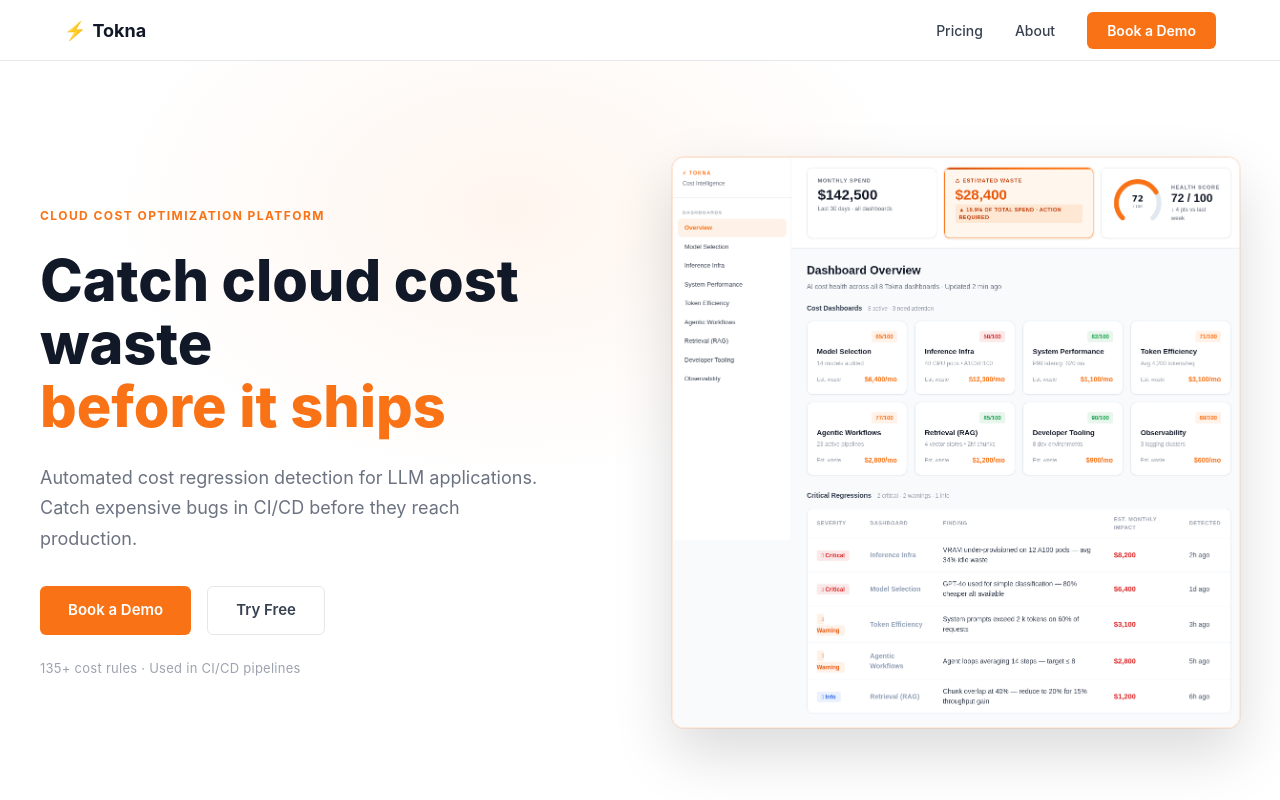
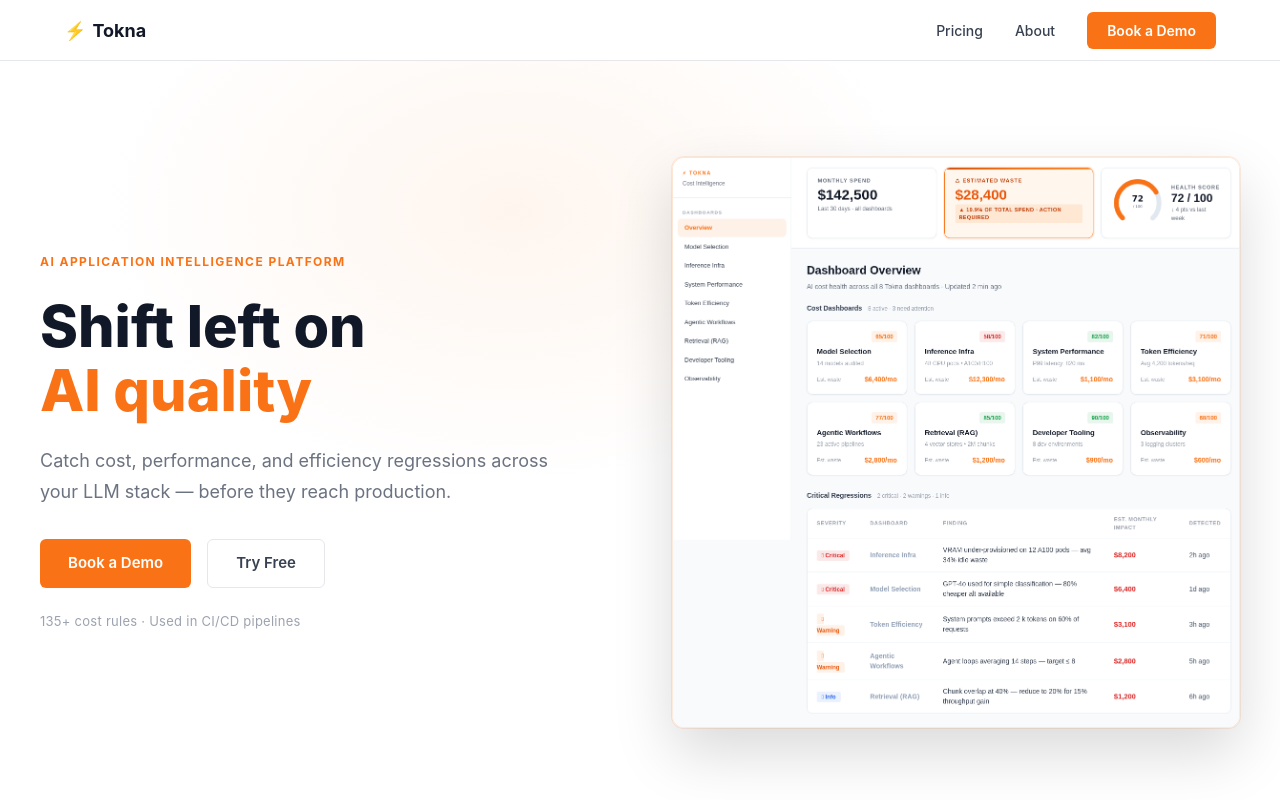
Before and after one commit to nroan117/tokna, a Next.js app in the folder apps/web/: page / in a window 1280 px wide. Shown: the top 800 px of the page. Built offline with nearby package versions, Linux system fonts and the light colour scheme.

Commit message:
feat: reframe hero messaging — shift left on AI quality

```diff
--- a/apps/web/app/layout.tsx
+++ b/apps/web/app/layout.tsx
@@ -2,8 +2,8 @@
 import './globals.css';
 
 export const metadata: Metadata = {
-  title: 'Tokna — AI-powered cloud cost optimization',
-  description: 'Catch cloud cost waste before it ships. Automated cost regression detection for LLM applications.',
+  title: 'Tokna — AI Application Intelligence Platform',
+  description: 'Catch cost, performance, and efficiency regressions across your LLM stack — before they reach production.',
 };
 
 export default function RootLayout({
--- a/apps/web/components/marketing/Hero.tsx
+++ b/apps/web/components/marketing/Hero.tsx
@@ -40,7 +40,7 @@
             color: '#f97316',
             margin: 0,
           }}>
-            Cloud Cost Optimization Platform
+            AI Application Intelligence Platform
           </p>
           <h1 style={{
             fontSize: 'clamp(2.5rem, 4.5vw, 3.75rem)',
@@ -49,8 +49,8 @@
             color: '#111827',
             margin: 0,
           }}>
-            Catch cloud cost waste<br />
-            <span style={{ color: '#f97316' }}>before it ships</span>
+            Shift left on<br />
+            <span style={{ color: '#f97316' }}>AI quality</span>
           </h1>
           <p style={{
             fontSize: '1.125rem',
@@ -59,7 +59,7 @@
             margin: 0,
             maxWidth: '520px',
           }}>
-            Automated cost regression detection for LLM applications. Catch expensive bugs in CI/CD before they reach production.
+            Catch cost, performance, and efficiency regressions across your LLM stack — before they reach production.
           </p>
           <div style={{ display: 'flex', gap: '1rem', marginTop: '0.5rem' }}>
             <Link href="/contact" style={{
```
